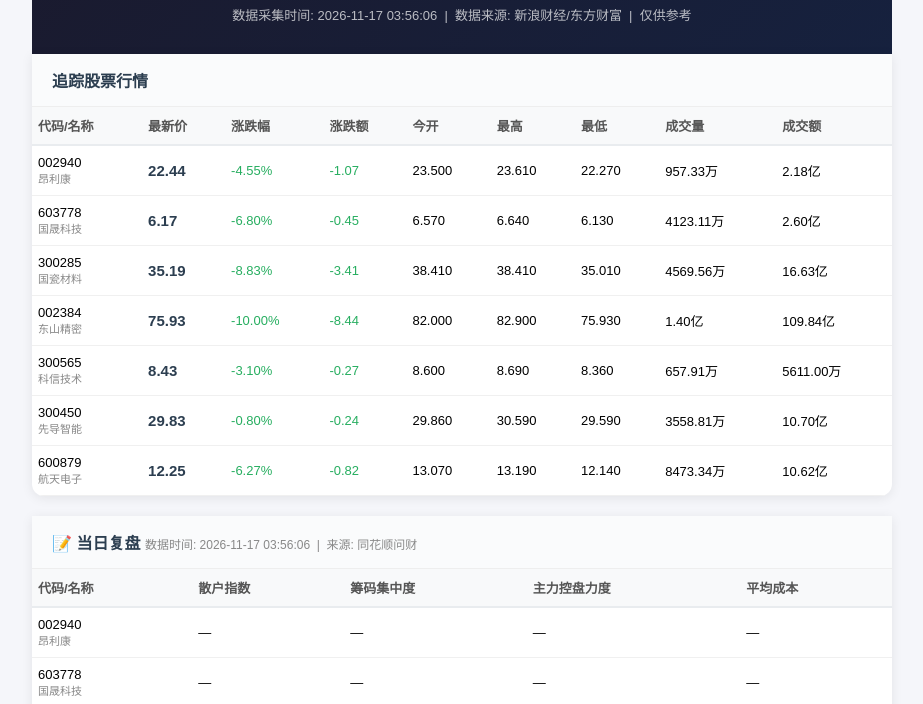
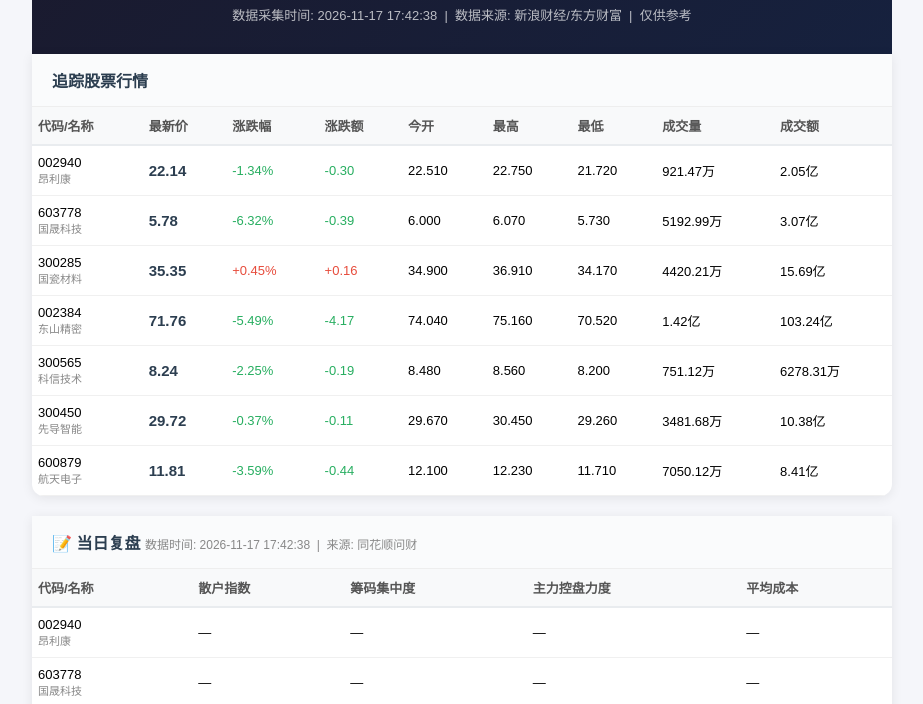
Before and after one commit to cyufeng063-ux/stock-monitor, a plain HTML site: page index.html in a window 1280 px wide. Shown: the part 96-800 px from the top of the page, without its empty margins (178-1101 px from the left). Drawn offline with Linux system fonts and the light colour scheme.

Commit message:
更新报告 2026-11-17 17:42

```diff
--- a/index.html
+++ b/index.html
@@ -22,7 +22,7 @@
 <div class="container">
   <div class="header">
     <h1>陈姝宝的A股信息收集</h1>
-    <p>数据采集时间: 2026-11-17 03:56:06 &nbsp;|&nbsp; 数据来源: 新浪财经/东方财富 &nbsp;|&nbsp; 仅供参考</p>
+    <p>数据采集时间: 2026-11-17 17:42:38 &nbsp;|&nbsp; 数据来源: 新浪财经/东方财富 &nbsp;|&nbsp; 仅供参考</p>
   </div>
 
         <div class="card">
@@ -33,87 +33,87 @@
 
             <tr id="row-002940">
               <td>002940<br><span style="color:#888;font-size:11px">昂利康</span></td>
-              <td id="price-002940" style="color:#2c3e50;font-weight:bold;font-size:15px">22.44</td>
-              <td id="chgpct-002940" style="color:#27ae60">-4.55%</td>
-              <td id="chg-002940" style="color:#27ae60">-1.07</td>
-              <td id="open-002940">23.500</td>
-              <td id="high-002940">23.610</td>
-              <td id="low-002940">22.270</td>
-              <td id="vol-002940">957.33万</td>
-              <td id="amount-002940">2.18亿</td>
+              <td id="price-002940" style="color:#2c3e50;font-weight:bold;font-size:15px">22.14</td>
+              <td id="chgpct-002940" style="color:#27ae60">-1.34%</td>
+              <td id="chg-002940" style="color:#27ae60">-0.30</td>
+              <td id="open-002940">22.510</td>
+              <td id="high-002940">22.750</td>
+              <td id="low-002940">21.720</td>
+              <td id="vol-002940">921.47万</td>
+              <td id="amount-002940">2.05亿</td>
             </tr>
             <tr id="row-603778">
               <td>603778<br><span style="color:#888;font-size:11px">国晟科技</span></td>
-              <td id="price-603778" style="color:#2c3e50;font-weight:bold;font-size:15px">6.17</td>
-              <td id="chgpct-603778" style="color:#27ae60">-6.80%</td>
-              <td id="chg-603778" style="color:#27ae60">-0.45</td>
-              <td id="open-603778">6.570</td>
-              <td id="high-603778">6.640</td>
-              <td id="low-603778">6.130</td>
-              <td id="vol-603778">4123.11万</td>
-              <td id="amount-603778">2.60亿</td>
+              <td id="price-603778" style="color:#2c3e50;font-weight:bold;font-size:15px">5.78</td>
+              <td id="chgpct-603778" style="color:#27ae60">-6.32%</td>
+              <td id="chg-603778" style="color:#27ae60">-0.39</td>
+              <td id="open-603778">6.000</td>
+              <td id="high-603778">6.070</td>
+              <td id="low-603778">5.730</td>
+              <td id="vol-603778">5192.99万</td>
+              <td id="amount-603778">3.07亿</td>
             </tr>
             <tr id="row-300285">
               <td>300285<br><span style="color:#888;font-size:11px">国瓷材料</span></td>
-              <td id="price-300285" style="color:#2c3e50;font-weight:bold;font-size:15px">35.19</td>
-              <td id="chgpct-300285" style="color:#27ae60">-8.83%</td>
-              <td id="chg-300285" style="color:#27ae60">-3.41</td>
-              <td id="open-300285">38.410</td>
-              <td id="high-300285">38.410</td>
-              <td id="low-300285">35.010</td>
-              <td id="vol-300285">4569.56万</td>
-              <td id="amount-300285">16.63亿</td>
+              <td id="price-300285" style="color:#2c3e50;font-weight:bold;font-size:15px">35.35</td>
+              <td id="chgpct-300285" style="color:#e74c3c">+0.45%</td>
+              <td id="chg-300285" style="color:#e74c3c">+0.16</td>
+              <td id="open-300285">34.900</td>
+              <td id="high-300285">36.910</td>
+              <td id="low-300285">34.170</td>
+              <td id="vol-300285">4420.21万</td>
+              <td id="amount-300285">15.69亿</td>
             </tr>
             <tr id="row-002384">
               <td>002384<br><span style="color:#888;font-size:11px">东山精密</span></td>
-              <td id="price-002384" style="color:#2c3e50;font-weight:bold;font-size:15px">75.93</td>
-              <td id="chgpct-002384" style="color:#27ae60">-10.00%</td>
-              <td id="chg-002384" style="color:#27ae60">-8.44</td>
-              <td id="open-002384">82.000</td>
-              <td id="high-002384">82.900</td>
-              <td id="low-002384">75.930</td>
-              <td id="vol-002384">1.40亿</td>
-              <td id="amount-002384">109.84亿</td>
+              <td id="price-002384" style="color:#2c3e50;font-weight:bold;font-size:15px">71.76</td>
+              <td id="chgpct-002384" style="color:#27ae60">-5.49%</td>
+              <td id="chg-002384" style="color:#27ae60">-4.17</td>
+              <td id="open-002384">74.040</td>
+              <td id="high-002384">75.160</td>
+              <td id="low-002384">70.520</td>
+              <td id="vol-002384">1.42亿</td>
+              <td id="amount-002384">103.24亿</td>
             </tr>
             <tr id="row-300565">
               <td>300565<br><span style="color:#888;font-size:11px">科信技术</span></td>
-              <td id="price-300565" style="color:#2c3e50;font-weight:bold;font-size:15px">8.43</td>
-              <td id="chgpct-300565" style="color:#27ae60">-3.10%</td>
-              <td id="chg-300565" style="color:#27ae60">-0.27</td>
-              <td id="open-300565">8.600</td>
-              <td id="high-300565">8.690</td>
-              <td id="low-300565">8.360</td>
-              <td id="vol-300565">657.91万</td>
-              <td id="amount-300565">5611.00万</td>
+              <td id="price-300565" style="color:#2c3e50;font-weight:bold;font-size:15px">8.24</td>
+              <td id="chgpct-300565" style="color:#27ae60">-2.25%</td>
+              <td id="chg-300565" style="color:#27ae60">-0.19</td>
+              <td id="open-300565">8.480</td>
+              <td id="high-300565">8.560</td>
+              <td id="low-300565">8.200</td>
+              <td id="vol-300565">751.12万</td>
+              <td id="amount-300565">6278.31万</td>
             </tr>
             <tr id="row-300450">
               <td>300450<br><span style="color:#888;font-size:11px">先导智能</span></td>
-              <td id="price-300450" style="color:#2c3e50;font-weight:bold;font-size:15px">29.83</td>
-              <td id="chgpct-300450" style="color:#27ae60">-0.80%</td>
-              <td id="chg-300450" style="color:#27ae60">-0.24</td>
-              <td id="open-300450">29.860</td>
-              <td id="high-300450">30.590</td>
-              <td id="low-300450">29.590</td>
-              <td id="vol-300450">3558.81万</td>
-              <td id="amount-300450">10.70亿</td>
+              <td id="price-300450" style="color:#2c3e50;font-weight:bold;font-size:15px">29.72</td>
+              <td id="chgpct-300450" style="color:#27ae60">-0.37%</td>
+              <td id="chg-300450" style="color:#27ae60">-0.11</td>
+              <td id="open-300450">29.670</td>
+              <td id="high-300450">30.450</td>
+              <td id="low-300450">29.260</td>
+              <td id="vol-300450">3481.68万</td>
+              <td id="amount-300450">10.38亿</td>
             </tr>
             <tr id="row-600879">
               <td>600879<br><span style="color:#888;font-size:11px">航天电子</span></td>
-              <td id="price-600879" style="color:#2c3e50;font-weight:bold;font-size:15px">12.25</td>
-              <td id="chgpct-600879" style="color:#27ae60">-6.27%</td>
-              <td id="chg-600879" style="color:#27ae60">-0.82</td>
-              <td id="open-600879">13.070</td>
-              <td id="high-600879">13.190</td>
-              <td id="low-600879">12.140</td>
-              <td id="vol-600879">8473.34万</td>
-              <td id="amount-600879">10.62亿</td>
+              <td id="price-600879" style="color:#2c3e50;font-weight:bold;font-size:15px">11.81</td>
+              <td id="chgpct-600879" style="color:#27ae60">-3.59%</td>
+              <td id="chg-600879" style="color:#27ae60">-0.44</td>
+              <td id="open-600879">12.100</td>
+              <td id="high-600879">12.230</td>
+              <td id="low-600879">11.710</td>
+              <td id="vol-600879">7050.12万</td>
+              <td id="amount-600879">8.41亿</td>
             </tr>
         </table>
         </div>
     </div>
 
     <div class="card">
-    <div class="card-title">📝 当日复盘 <span style="font-size:12px;color:#888;font-weight:normal">数据时间: 2026-11-17 03:56:06 &nbsp;|&nbsp; 来源: 同花顺问财</span></div>
+    <div class="card-title">📝 当日复盘 <span style="font-size:12px;color:#888;font-weight:normal">数据时间: 2026-11-17 17:42:38 &nbsp;|&nbsp; 来源: 同花顺问财</span></div>
     <div style="overflow-x:auto">
     <table>
         <tr><th>代码/名称</th><th>散户指数</th><th>筹码集中度</th><th>主力控盘力度</th><th>平均成本</th></tr>
@@ -213,12 +213,12 @@ function closeExpModal(){document.getElementById('expModal').style.display='none
             </li>
             <li>
               <span class="tag">300285</span>
-              <a href="https://data.eastmoney.com/notices/detail/300285/AN202611161831753706.html" target="_blank" style="color:#2c3e50;text-decoration:none" onmouseover="this.style.textDecoration='underline'" onmouseout="this.style.textDecoration='none'">国瓷材料:证券投资管理制度(2026年11月)</a>
+              <a href="https://data.eastmoney.com/notices/detail/300285/AN202611161831753703.html" target="_blank" style="color:#2c3e50;text-decoration:none" onmouseover="this.style.textDecoration='underline'" onmouseout="this.style.textDecoration='none'">国瓷材料:第六届董事会第十八次会议决议公告</a>
 
             </li>
             <li>
               <span class="tag">300285</span>
-              <a href="https://data.eastmoney.com/notices/detail/300285/AN202611161831753703.html" target="_blank" style="color:#2c3e50;text-decoration:none" onmouseover="this.style.textDecoration='underline'" onmouseout="this.style.textDecoration='none'">国瓷材料:第六届董事会第十八次会议决议公告</a>
+              <a href="https://data.eastmoney.com/notices/detail/300285/AN202611161831753706.html" target="_blank" style="color:#2c3e50;text-decoration:none" onmouseover="this.style.textDecoration='underline'" onmouseout="this.style.textDecoration='none'">国瓷材料:证券投资管理制度(2026年11月)</a>
 
             </li><li style="color:#888;font-size:11px;font-weight:bold;padding-top:10px;border-bottom:none">⏰ 2026-11-16 15:32:09</li>
             <li>
@@ -373,12 +373,12 @@ function closeExpModal(){document.getElementById('expModal').style.display='none
             </li><li style="color:#888;font-size:11px;font-weight:bold;padding-top:10px;border-bottom:none">⏰ 2026-11-03 20:03:03</li>
             <li>
               <span class="tag">300450</span>
-              <a href="https://data.eastmoney.com/notices/detail/300450/AN202611031831379501.html" target="_blank" style="color:#2c3e50;text-decoration:none" onmouseover="this.style.textDecoration='underline'" onmouseout="this.style.textDecoration='none'">先导智能:H股公告-翌日披露报表</a>
+              <a href="https://data.eastmoney.com/notices/detail/300450/AN202611031831379502.html" target="_blank" style="color:#2c3e50;text-decoration:none" onmouseover="this.style.textDecoration='underline'" onmouseout="this.style.textDecoration='none'">先导智能:H股公告-证券变动月报表</a>
 
             </li>
             <li>
               <span class="tag">300450</span>
-              <a href="https://data.eastmoney.com/notices/detail/300450/AN202611031831379502.html" target="_blank" style="color:#2c3e50;text-decoration:none" onmouseover="this.style.textDecoration='underline'" onmouseout="this.style.textDecoration='none'">先导智能:H股公告-证券变动月报表</a>
+              <a href="https://data.eastmoney.com/notices/detail/300450/AN202611031831379501.html" target="_blank" style="color:#2c3e50;text-decoration:none" onmouseover="this.style.textDecoration='underline'" onmouseout="this.style.textDecoration='none'">先导智能:H股公告-翌日披露报表</a>
 
             </li><li style="color:#888;font-size:11px;font-weight:bold;padding-top:10px;border-bottom:none">⏰ 2026-11-03 19:44:33</li>
             <li>
@@ -560,14 +560,14 @@ function closeExpModal(){document.getElementById('expModal').style.display='none
 
   <div class="refresh-bar">
     <span>行情实时更新 &nbsp;|&nbsp; 整页刷新: <span id="timer">300</span>秒</span>
-    <span style="float:right">数据采集: 2026-11-17 03:56:06</span>
+    <span style="float:right">数据采集: 2026-11-17 17:42:38</span>
   </div>
 
   <div class="disclaimer">
     本页面为自动化数据采集结果，仅收集公开市场信息<br>
     不构成任何投资建议，请独立判断与决策<br>
     数据可能存在延迟，以交易所官方数据为准<br>
-    <span style="color:#bbb">v476 | 部署时间: 2026-11-16 08:32:10</span>
+    <span style="color:#bbb">v477 | 部署时间: 2026-11-16 19:56:06</span>
   </div>
 </div>
 <script>
```
Also changed, not shown: expiration.html (+1 -1 lines).
